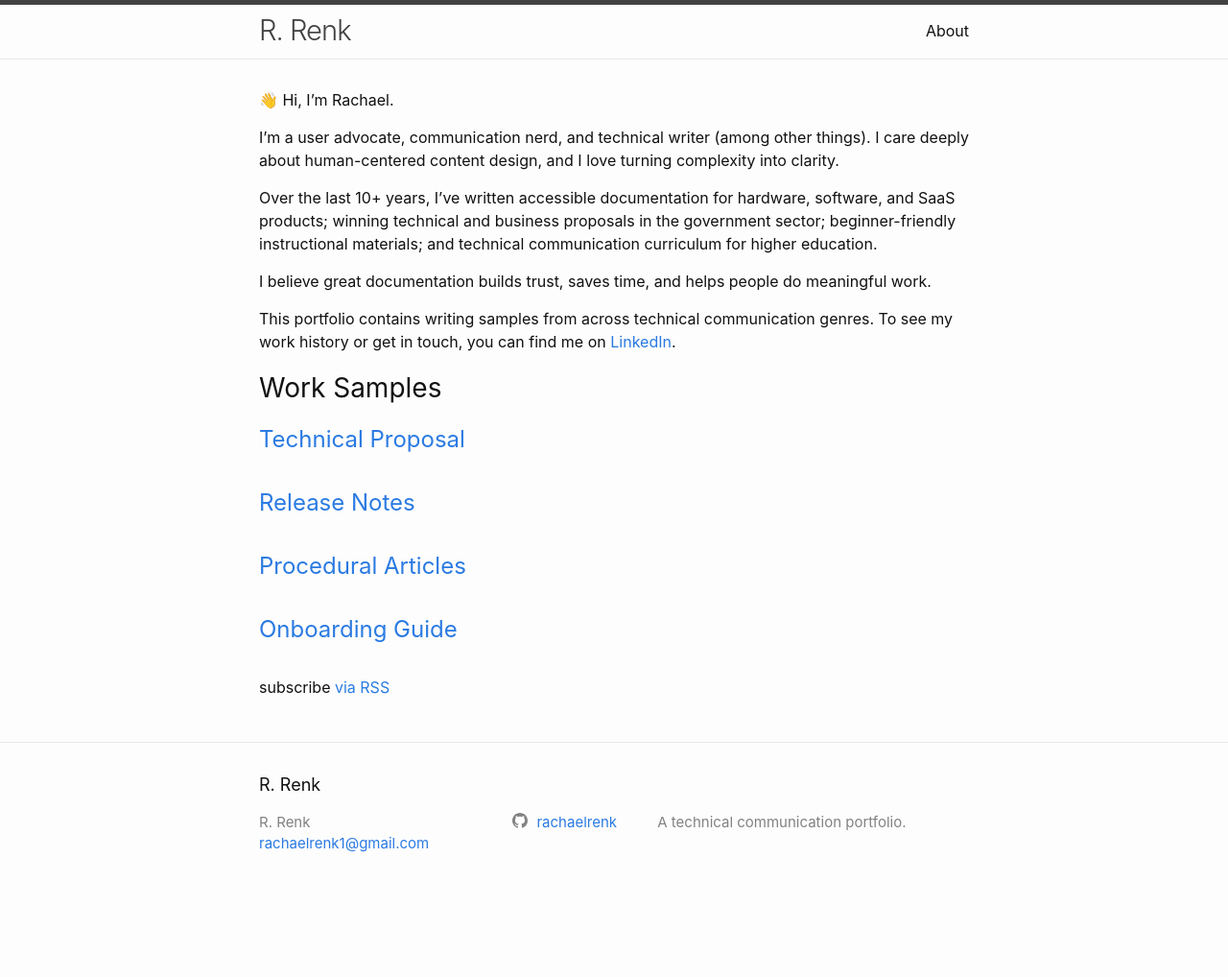
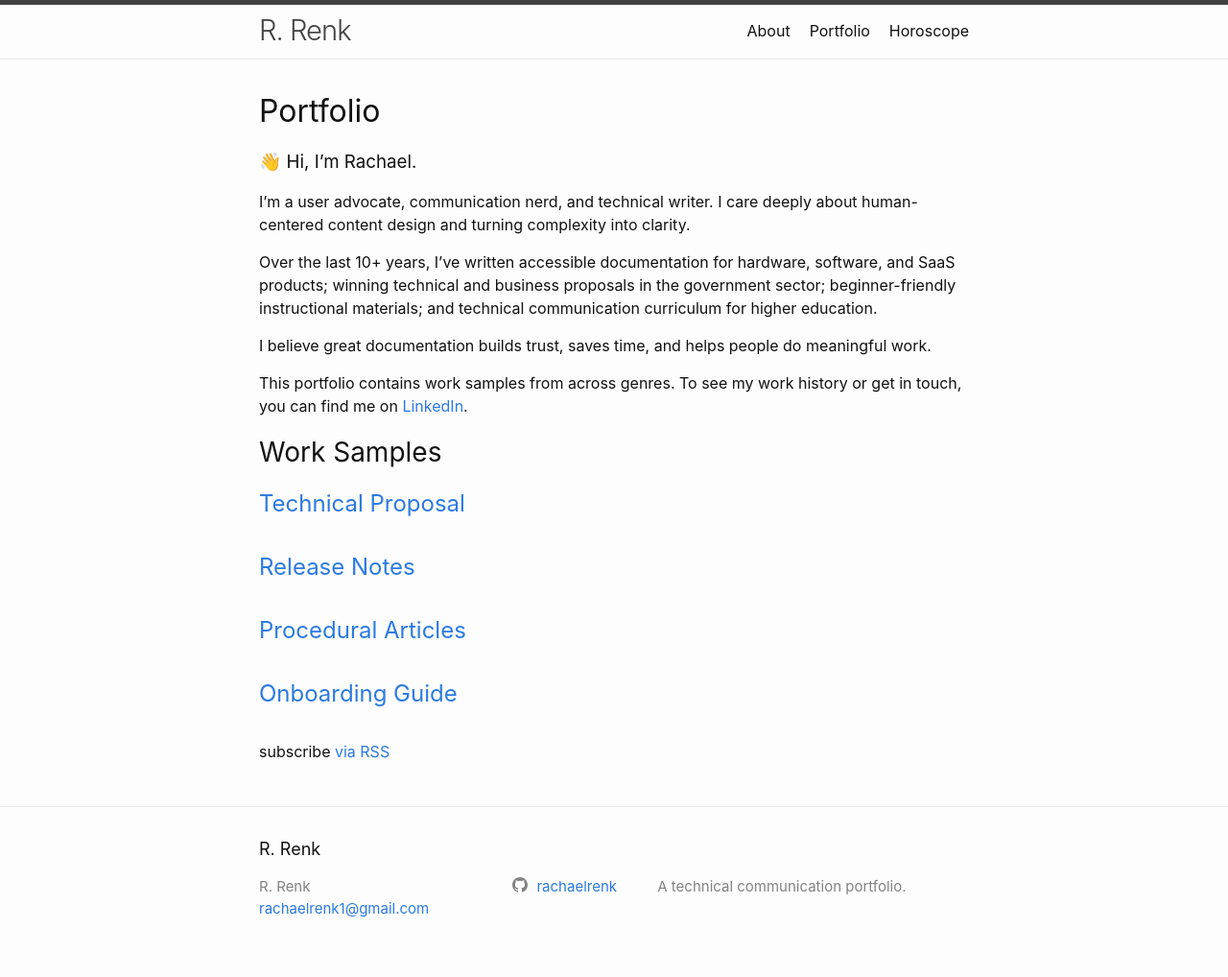
Before and after one commit to rachaelrenk/rachaelrenk.github.io, a Jekyll site: the page built from docs/index.markdown, in a window 1280 px wide. Shown: the whole page at 96% size. Built offline with Jekyll 4.4.1, drawn with Linux system fonts in a browser that asks for light colours; before the commit the page ends 951 px from its top, so only the background shows below that.

Commit message:
Tweaks, Add content

```diff
--- a/docs/about.markdown
+++ b/docs/about.markdown
@@ -14,6 +14,6 @@
 
 Yes, I was homeschooled. I've always been an autodidact - and a bit of an non-conformist.
 
-While math was sometimes a challenge, reading, writing, and comprehension came naturally. I was a book worm, and I loved to write. I finished several grade levels of spelling and grammar in a matter of months, just because I could (one of the benefits of homeschooling: ability to work at my own pace.) I realized early on that writing was a powerful way to convey information and shape thoughts. I learned so much from consuming the written word, and I had a feeling I could help others learn, too.
+While math was sometimes a challenge, reading, writing, and comprehension came naturally. I was a book worm, and I loved to write. (One summer, I completed several grade levels of spelling and grammar just for fun. A benefit of homeschooling was that I could work at my own pace.) I realized early on that writing was a powerful way to convey information and share ideas. I myself had learned so much from consuming the written word.
 
-To me, it seemed clear that technology was the way to share that writing with the world.
+Teaching HTML to my peers was incredibly energizing. I wanted to help people understand and use technology, and I sensed I could do so through writing and tools like the internet. It would be a while longer before I connected my feelings with the field of technical communication, but I was well on my way.
--- a/docs/index.markdown
+++ b/docs/index.markdown
@@ -3,14 +3,15 @@
 # To modify the layout, see https://jekyllrb.com/docs/themes/#overriding-theme-defaults
 
 layout: home
+title: Portfolio
 ---
 
-👋 Hi, I'm Rachael.
+### 👋 Hi, I'm Rachael.
 
-I’m a user advocate, communication nerd, and technical writer (among other things). I care deeply about human-centered content design, and I love turning complexity into clarity.
+I’m a user advocate, communication nerd, and technical writer. I care deeply about human-centered content design and turning complexity into clarity.
 
 Over the last 10+ years, I’ve written accessible documentation for hardware, software, and SaaS products; winning technical and business proposals in the government sector; beginner-friendly instructional materials; and technical communication curriculum for higher education.
 
 I believe great documentation builds trust, saves time, and helps people do meaningful work.
 
-This portfolio contains writing samples from across technical communication genres. To see my work history or get in touch, you can find me on [LinkedIn](https://www.linkedin.com/in/rachaelrenk).
+This portfolio contains work samples from across genres. To see my work history or get in touch, you can find me on [LinkedIn](https://www.linkedin.com/in/rachaelrenk).
```
Also changed, not shown: docs/technical-communicator-horoscope.markdown (added, +11 -0 lines).
